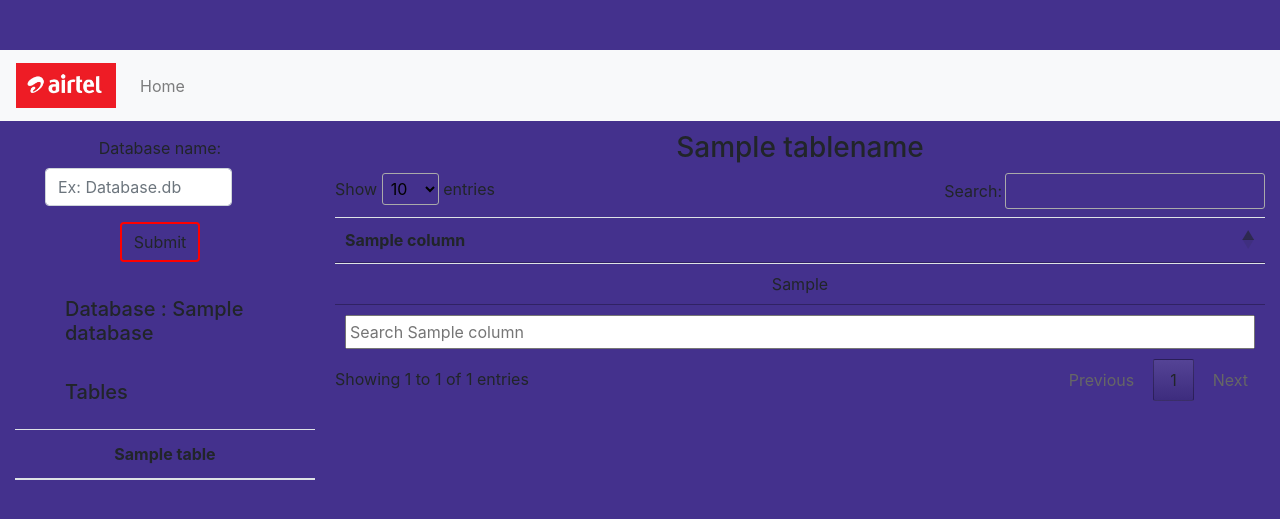
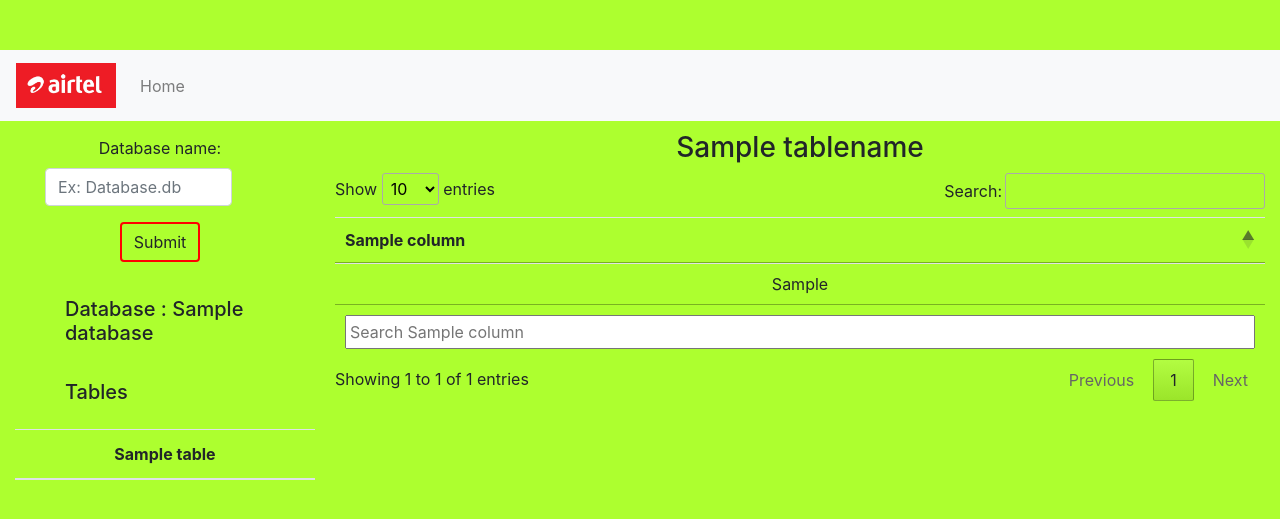
Before and after one commit to ShashwatShah24/SqliteManager, a Flask app: template templates/View.html in a window 1280 px wide. Shown: the top 519 px of the page. Run offline with Flask 2, Linux system fonts and the light colour scheme; the template is opened without the code that fills it: most values are stand-ins (such as "Sample title", 1, 10 or a date in 2020); lists and menus that the app fills with data are empty; some libraries are stand-ins or nearby versions.

Commit message:
First commit

```diff
--- a/templates/View.html
+++ b/templates/View.html
@@ -14,7 +14,7 @@
   <script src="https://cdn.datatables.net/1.10.20/js/jquery.dataTables.min.js"></script>
 </head>
 
-<body style="background-color:#44318D ; text-align: center">
+<body style="background-color:greenyellow ; text-align: center">
 
   <nav class="navbar navbar-expand-sm bg-light navbar-light" style="margin-top: 50px;">
     <!-- Brand/logo -->
```
